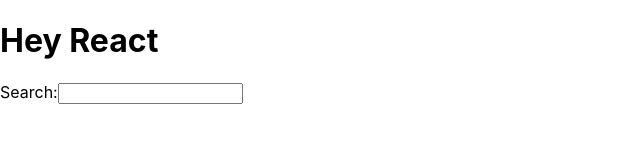
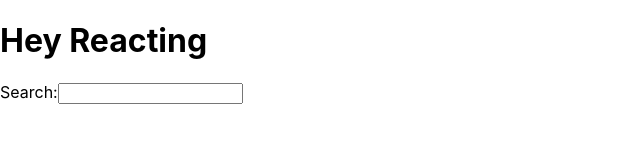
Before and after one commit to akshayvinodpunnath/hacker-stories, a React (Create React App) app: page / in a window 1280 px wide. Shown: the top 160 px of the page, without its empty margins (0-640 px from the left). Built offline with nearby package versions, Linux system fonts and the light colour scheme.

Commit message:
App.js Modification - function getTitle added;h1 tag modified to use getTitle function

```diff
--- a/src/App.js
+++ b/src/App.js
@@ -1,10 +1,14 @@
 import React from 'react';
+
+function getTitle(title){
+  return title;
+}
 
 function App(){
   return(
     <div>
       <h1>
-        Hey React
+        Hey {getTitle('Reacting')}
       </h1>
       <label htmlFor="search">Search:</label>
       <input id="search" type="text" />
```
